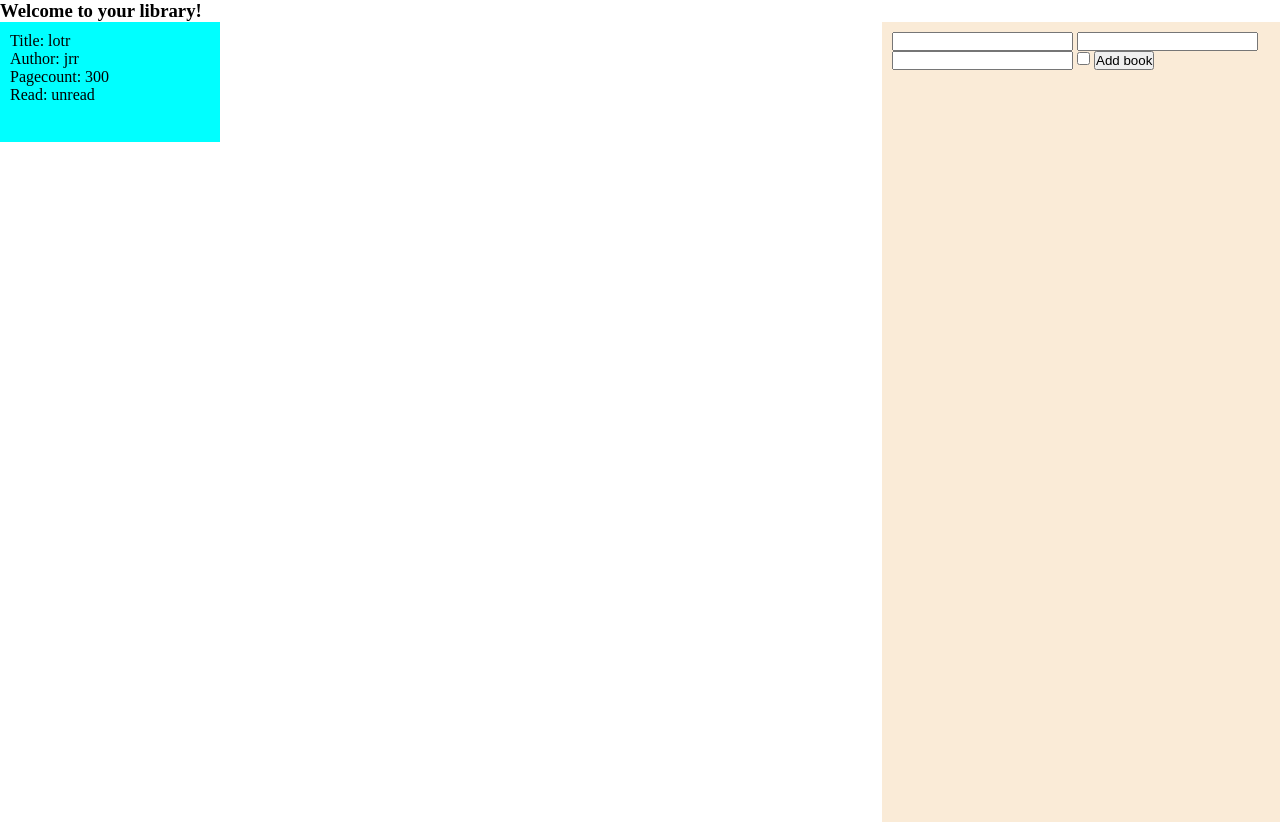
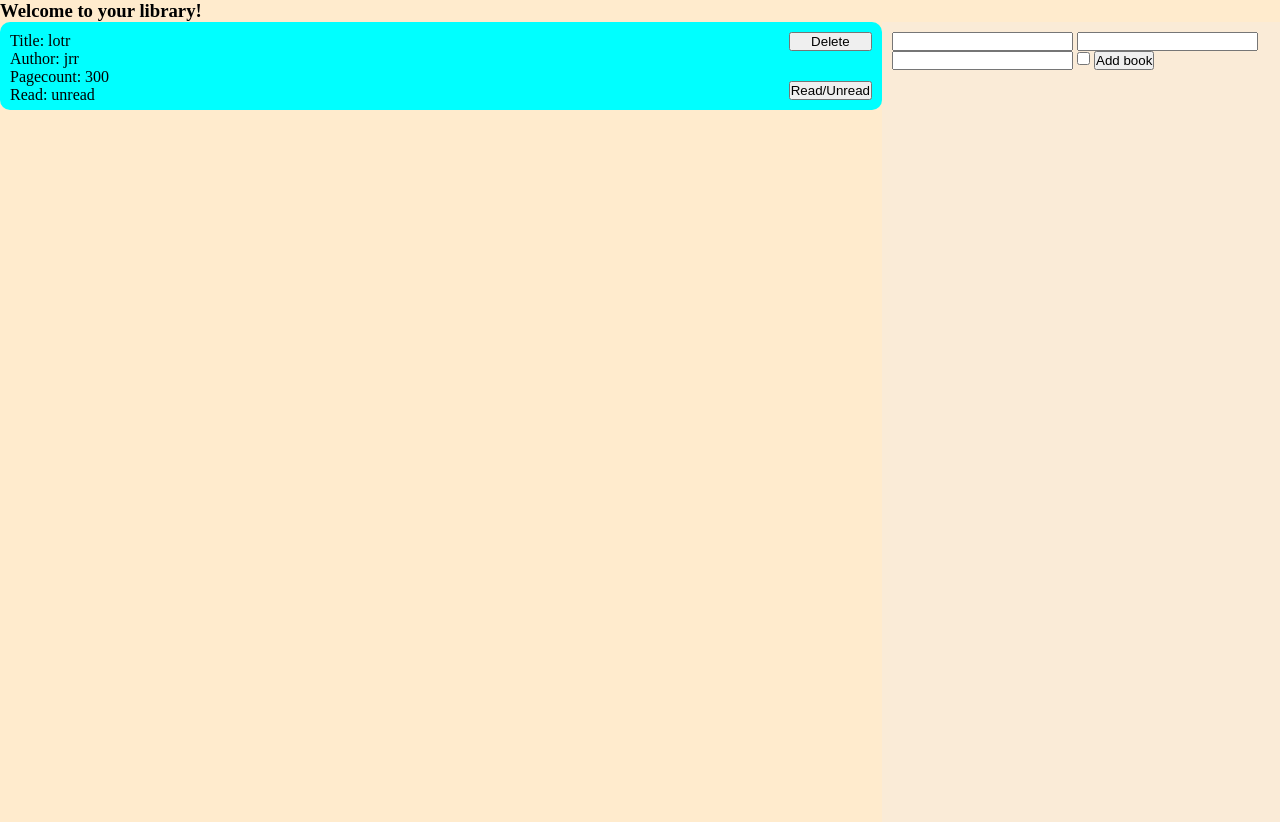
Before and after one commit to lawsonnuland/library, a plain HTML site: page index.html in a window 1280 px wide. Drawn offline with Linux system fonts and the light colour scheme.

Commit message:
Added deletion, added styling

```diff
--- a/script.js
+++ b/script.js
@@ -13,7 +13,7 @@ Book.prototype.info = function () {
 
 const bookie = new Book("lotr", "jrr", 300, "unread");
 library.push(bookie);
-console.log(bookie.info())
+//console.log(bookie.info())
 
 //Displaying the library
 const libraryDisplay = document.querySelector('.librarydisplay');
@@ -21,16 +21,39 @@ function updateLibrary () {
   while (libraryDisplay.firstChild) {
     libraryDisplay.removeChild(libraryDisplay.firstChild);
   }
+  let bookCount = 0;
   library.forEach(element => {
     let card = document.createElement('div');
     card.classList.add('card');
+    card.setAttribute("data-index", bookCount);
     card.innerHTML = `
+    <div>
     <p>Title: ${element.name}</p>
     <p>Author: ${element.author}</p>
     <p>Pagecount: ${element.pages}</p>
     <p>Read: ${element.read}</p>
+    </div>
+    <div class="buttons">
+     <button class="delete" data-index="${bookCount}">Delete</button>
+     <button class="readtoggle">Read/Unread</button>
+    </div>
     `
     libraryDisplay.appendChild(card);
+    bookCount++;
+  });
+
+  let deleteButtons = document.querySelectorAll('.delete');
+  deleteButtons.forEach((button) => {
+    button.addEventListener('click', ()=> {
+      deleteBook(button.getAttribute("data-index"));
+    });
+  });
+
+  let readButtons = document.querySelectorAll('.readtoggle');
+  readButtons.forEach((button) => {
+    button.addEventListener('click', ()=> {
+      toggleRead();
+    });
   });
 }
 
@@ -42,11 +65,19 @@ addButton.addEventListener('click', () => {
   addBookToLibrary();
 });
 
-
 function addBookToLibrary() {
   let book = new Book(document.querySelector('#title').value,document.querySelector('#author').value,document.querySelector('#pagecount').value,document.querySelector('#readbool').value);
-  console.log(book.info);
+  //console.log(book.info);
   library.push(book);
-  console.log(library);
+  //console.log(library);
   updateLibrary();
 }
+
+function deleteBook(target) {
+  library.splice(target,1);
+  updateLibrary();
+}
+
+function toggleRead() {
+  console.log("read!");
+}
--- a/styles.css
+++ b/styles.css
@@ -1,6 +1,10 @@
 * {
     padding: 0;
     margin: 0;
+}
+
+body {
+    background-color: blanchedalmond;
 }
 
 .container {
@@ -11,6 +15,10 @@
     width: 70%;
     float: left;
     height: 100vh;
+    display: grid;
+    gap: 10px;
+    grid-template-columns: repeat(auto-fit, minmax(250px, 1fr));
+    overflow: scroll;
 }
 
 .newbook {
@@ -22,7 +30,15 @@
 
 .card {
     background-color: aqua;
-    width: 200px;
-    height: 100px;
     padding: 10px;
+    border-radius: 10px;
+    height: 68px;
+    display: flex;
+    justify-content: space-between;
 }
+
+.buttons {
+    display: flex;
+    flex-direction: column;
+    justify-content: space-between;
+}
```
